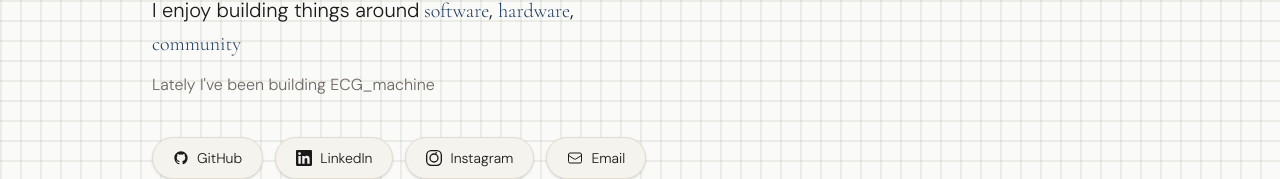
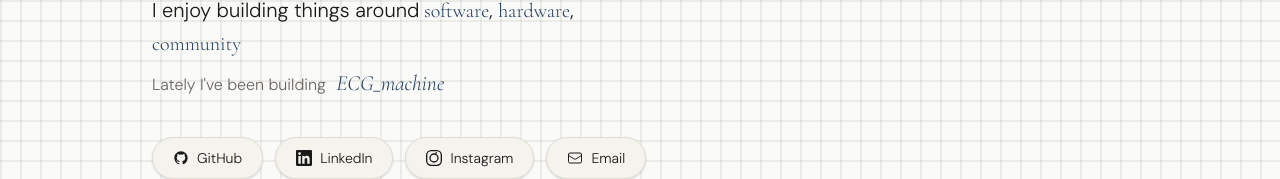
Before and after one commit to anirudh12032008/portfolio-map, a Next.js app: page / in a window 1280 px wide. Shown: the part 360-539 px from the top of the page. Built offline with nearby package versions, Linux system fonts and the light colour scheme.

Commit message:
improve the span for anims to be even smoother

```diff
--- a/src/components/sections/Hero.tsx
+++ b/src/components/sections/Hero.tsx
@@ -125,19 +125,16 @@ function Rot(){
 
 
     return(
-        <span className="inline-block relative overflow-hidden align-bottom">
-<AnimatePresence mode="wait" >
-<motion.span key={builds[i]}
-initial={reduce ? {} : { opacity:0, y:"0.35em", filter:"blur(6px)"}}
-animate={reduce ? {} : { opacity:1, y:"0em", filter:"blur(0px)", transition:{duration:0.5, ease:[0.25, 0.1, 0.25, 1]}}}
-exit={reduce ? {} : { opacity:0, y:"-0.35em", filter:"blur(6px)", transition:{duration:0.5, ease:[0.25, 0.1, 0.25, 1]}}}
-className="inline-block"
->
-{FunText({text:builds[i], offset:i})}
-
-
-</motion.span>
-</AnimatePresence>
+        <span className="relative inline-flex overflow-hidden align-baseline ml-1.5" style={{ minWidth: "10ch" }}>
+            <motion.span
+                key={builds[i]}
+                initial={reduce ? false : { y: "70%", opacity: 0 }}
+                animate={{ y: "0%", opacity: 1 }}
+                transition={{ duration: 0.5, ease: [0.25, 0.1, 0.25, 1] }}
+                className="font-serif italic text-navy inline-block text-[1.35em] leading-none"
+            >
+                {builds[i]}
+            </motion.span>
         </span>
     )
 }
```
